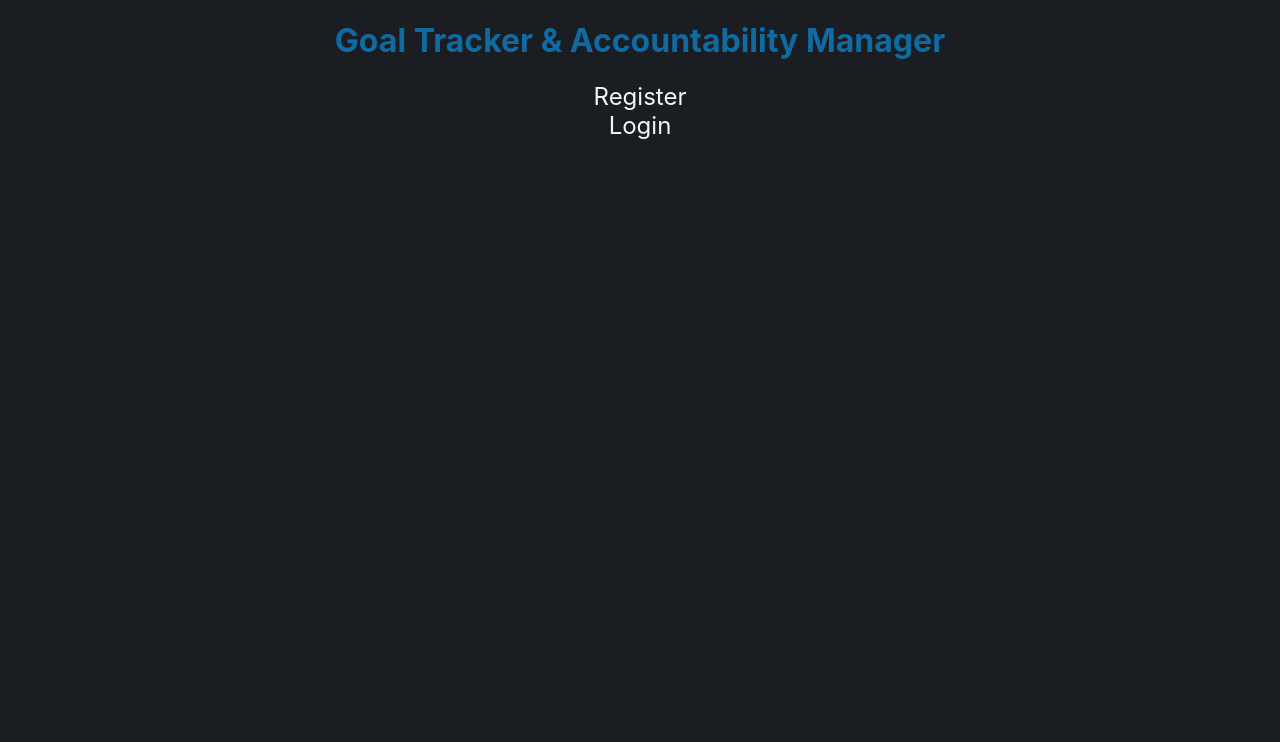
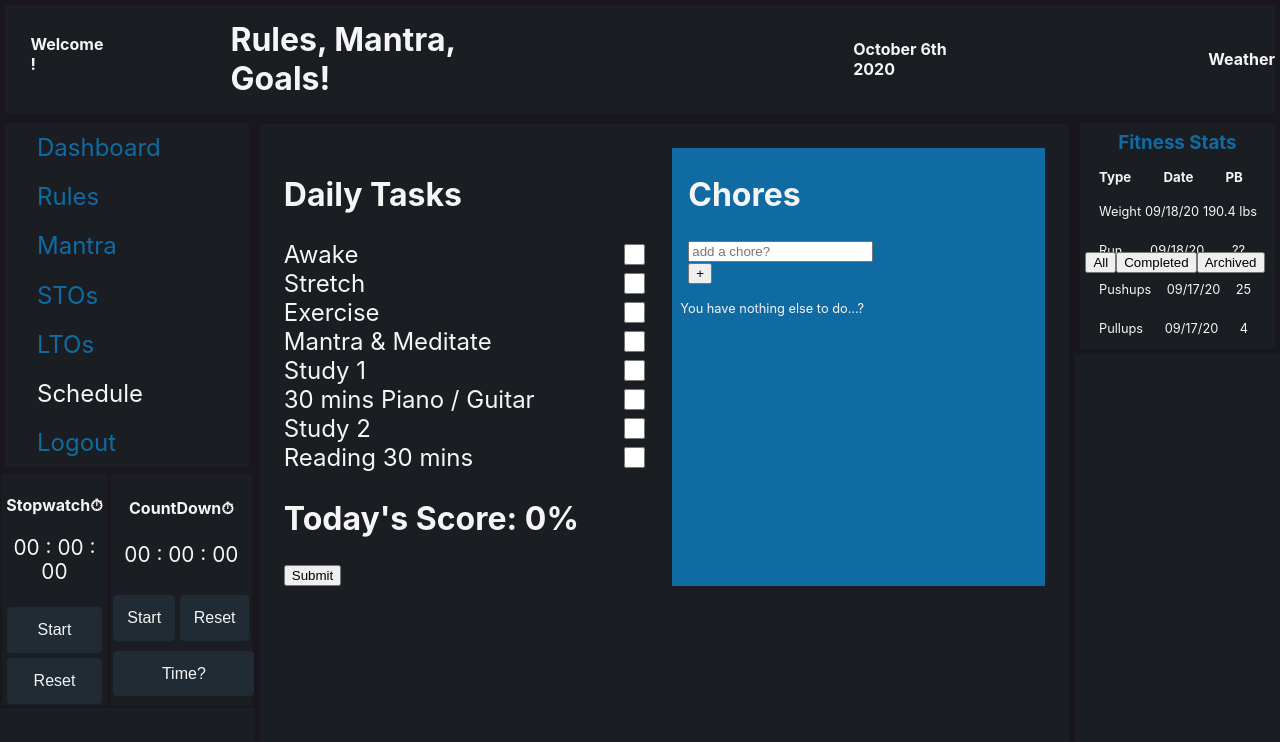
Before and after one commit to NWKendall/goals, a React (Create React App) app in the folder FE/: page /goals/schedule in a window 1280 px wide. Before the commit this address led to /. Shown: the top 742 px of the page. Built offline with nearby package versions, Linux system fonts and the light colour scheme; sample sign-in values are in the browser's storage.

Commit message:
localStorage hook and other tweaks added

```diff
--- a/FE/src/App.js
+++ b/FE/src/App.js
@@ -11,7 +11,7 @@
       time_now = new Date().getTime();
 
     if (time_now - lastclear > 1000 * 60 * 60 * 24) {
-      localStorage.clear();
+      localStorage.removeItem("lastClear");
 
       localStorage.setItem("lastclear", time_now);
     }
--- a/FE/src/components/header/header.js
+++ b/FE/src/components/header/header.js
@@ -4,10 +4,10 @@
 
 const Header = () => {
     let today = moment().format('MMMM Do YYYY')
-    const name = localStorage.getItem("user").split(",")[0]
+    const nameInfo = JSON.parse(localStorage.getItem("user"))
     return (
         <div className="headerStyle">
-            <h4>Welcome {name} !</h4>
+            <h4>Welcome {nameInfo.first_name} !</h4>
             <h1>Rules, Mantra, Goals!</h1>
             <h4>{today}</h4>
             <h4>Weather</h4>
--- a/FE/src/components/loginUser/loginUser.js
+++ b/FE/src/components/loginUser/loginUser.js
@@ -1,24 +1,24 @@
-import React from "react";
+import React, { useContext } from "react";
 import axios from "axios";
 import { useForm } from "react-hook-form";
 import { NavLink, useHistory } from "react-router-dom";
 import { emailRegEx, passwordRegEx } from "../../utils/regex";
+import "./loginUser.styles.css";
 
-import "./loginUser.styles.css";
 
 const LoginUser = () => {
   const { register, handleSubmit, errors } = useForm();
   let history = useHistory();
   const onSubmit = async (payload) => {
-    await axios.post("http://localhost:4444/api/auth/login", payload)
-    .then((res) => {
-      localStorage.setItem("token", res.data.token)
-      // console.log(res.data.message)
-      const { first_name, last_name, email } = res.data.user;
-      localStorage.setItem("user", [first_name, last_name, email])
-      history.push('/goals')
-    })
-    .catch(err => console.log(err));
+    await axios
+      .post("http://localhost:4444/api/auth/login", payload)
+      .then(async (res) => {
+        await localStorage.setItem("token", res.data.token);
+        const { first_name, last_name, email } = await res.data.user;
+        localStorage.setItem("user", JSON.stringify({first_name, last_name, email}))
+        history.push("/goals");
+      })
+      .catch((err) => console.log(err));
   };
 
   return (
@@ -31,7 +31,7 @@
         Home{" "}
       </NavLink>
 
-      <form className ="loginFormStyle" onSubmit={handleSubmit(onSubmit)}>
+      <form className="loginFormStyle" onSubmit={handleSubmit(onSubmit)}>
         <input
           name="email"
           ref={register({
@@ -63,7 +63,9 @@
         {errors.password && (
           <span style={{ color: "red" }}>Enter a proper password.</span>
         )}
-        <button className="submitLoginButton" type="submit">Submit</button>
+        <button className="submitLoginButton" type="submit" onSubmit={handleSubmit(onSubmit)}>
+          Submit
+        </button>
       </form>
     </div>
   );
--- a/FE/src/components/scheduler/tasks/dailyTaskList.js
+++ b/FE/src/components/scheduler/tasks/dailyTaskList.js
@@ -27,7 +27,7 @@
   };
 
   return (
-    <form className="formStyle" onSubmit={handleSubmit(onSubmit)} >
+    <form className="formStyle" onSubmit={handleSubmit(onSubmit)}>
       <h2>Daily Tasks</h2>
       <ul className="ulStyle">
         {daily.map((box, i) => (
--- a/FE/src/contexts/Chores/ChoresProvider.js
+++ b/FE/src/contexts/Chores/ChoresProvider.js
@@ -19,8 +19,8 @@
 
   let [state, dispatch] = useReducer(ChoresReducer, initialState, () => {
     // custom localStorage hook needed!!!
-    const storedState2 = localStorage.getItem("StoredState2");
-    return storedState2 ? JSON.parse(storedState2) : initialState;
+    const choresState = localStorage.getItem("Chores");
+    return choresState ? JSON.parse(choresState) : initialState;
   });
 
   // actions
@@ -50,7 +50,7 @@
 
   useEffect(() => {
     // need custom hook for localStorage
-    localStorage.setItem("StoredState2", JSON.stringify(state));
+    localStorage.setItem("Chores", JSON.stringify(state));
   }, [state]);
 
   return (
--- a/FE/src/contexts/Daily/DailyProvider.js
+++ b/FE/src/contexts/Daily/DailyProvider.js
@@ -1,12 +1,21 @@
 import React, { useEffect, useReducer } from "react";
 import moment from 'moment';
 import { DailyContext, DailyReducer, } from "./";
-import { SCORE_INCREASE, SCORE_DECREASE } from "../../types.js";
+import { USER_INFO_TO_STATE, SCORE_INCREASE, SCORE_DECREASE } from "../../types.js";
 
 
 const DailyProvider = (props) => {
+  // need to get date from BE post
+  // call BE and get all task names using date
+  // add checked forEach task name
+  // do the same for every category (cardio, strength etc)
   let initialState = {
     date: moment().format('L'),
+    user: {
+      first_name: "",
+      last_name: "",
+      email: "",
+    },
     daily: [
       {
         name: "Awake",
@@ -63,13 +72,16 @@
   };
 
   let [state, dispatch] = useReducer(DailyReducer, initialState, () => {
-    // custom localStorage hook needed
+    // custom localStorage hook needed ??
     const storedState = localStorage.getItem("StoredState");
     return storedState ? JSON.parse(storedState) : initialState;
   });
 
 
   // actions
+  const userInfoToState = (data) => {
+    dispatch({ type: USER_INFO_TO_STATE, payload: data });
+  };
    const scoreIncrease = (data) => {
     dispatch({ type: SCORE_INCREASE, payload: data });
   };
@@ -80,7 +92,7 @@
 
   useEffect(() => {
     localStorage.setItem("StoredState", JSON.stringify(state));
-
+    // console.log({state})
   }, [state]);
 
   return (
@@ -89,6 +101,7 @@
         daily: state.daily,
         score: state.score,
         fitness: state.fitness,
+        userInfoToState,
         scoreIncrease,
         scoreDecrease,
       }}
--- a/FE/src/contexts/Daily/DailyReducer.js
+++ b/FE/src/contexts/Daily/DailyReducer.js
@@ -1,9 +1,19 @@
-import { SCORE_INCREASE, SCORE_DECREASE } from "../../types.js";
+import { USER_INFO_TO_STATE, SCORE_INCREASE, SCORE_DECREASE } from "../../types.js";
 
 export default (state, action) => {
   const { payload, type } = action;
 
   switch (type) {
+    case USER_INFO_TO_STATE:
+      const { first_name, last_name, email } = payload
+      return {
+        ...state,
+        user: {
+          first_name: first_name,
+          last_name: last_name,
+          email: email
+        }
+      }
     case SCORE_INCREASE:
       return {
         ...state,
--- a/FE/src/types.js
+++ b/FE/src/types.js
@@ -1,4 +1,5 @@
 // Daily Context
+export const USER_INFO_TO_STATE = "USER_INFO_TO_STATE"
 export const SCORE_INCREASE = "SCORE_INCREASE";
 export const SCORE_DECREASE = "SCORE_DECREASE";
 
```
Also changed, not shown: FE/src/hooks/useLocalStorage.js (added, +16 -0 lines).
